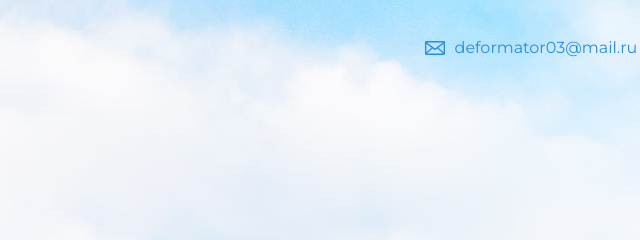
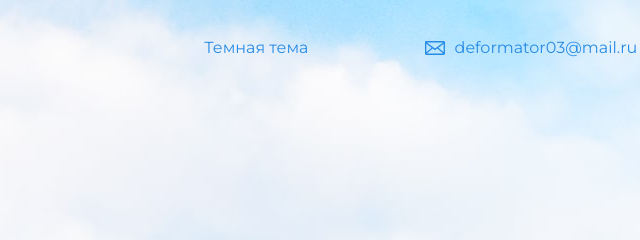
Before and after one commit to idkwhatimdoingZ/my-site, a plain HTML site: page index.html in a window 1280 px wide. Shown: the top 240 px of the page, 413-1053 px from the left. Drawn offline with nearby package versions, Linux system fonts and the light colour scheme.

Commit message:
Update index.html

```diff
--- a/index.html
+++ b/index.html
@@ -10,6 +10,7 @@
   <body>
     <header class="page-header">
       <div class="container">
+        <a class="themes" href="https://idkwhatimdoingz.github.io/my-site/">Темная тема<a>
         <a class="header-email" href="mailto:deformator03@mail.ru">deformator03@mail.ru</a>
         <a class="header-phone" href="tel:+79228208661">+7 922 820 86 61</a>
       </div>
```
